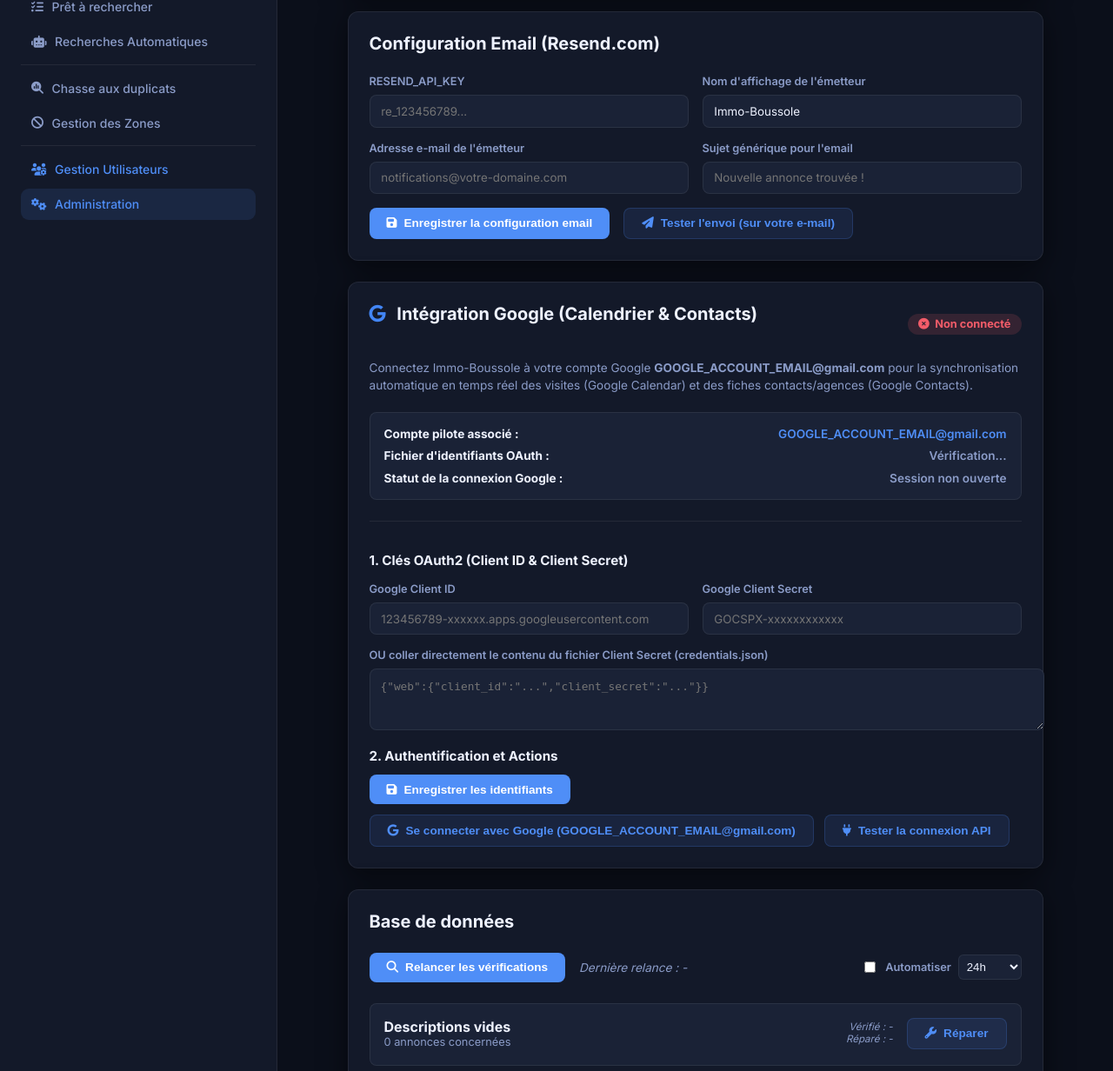
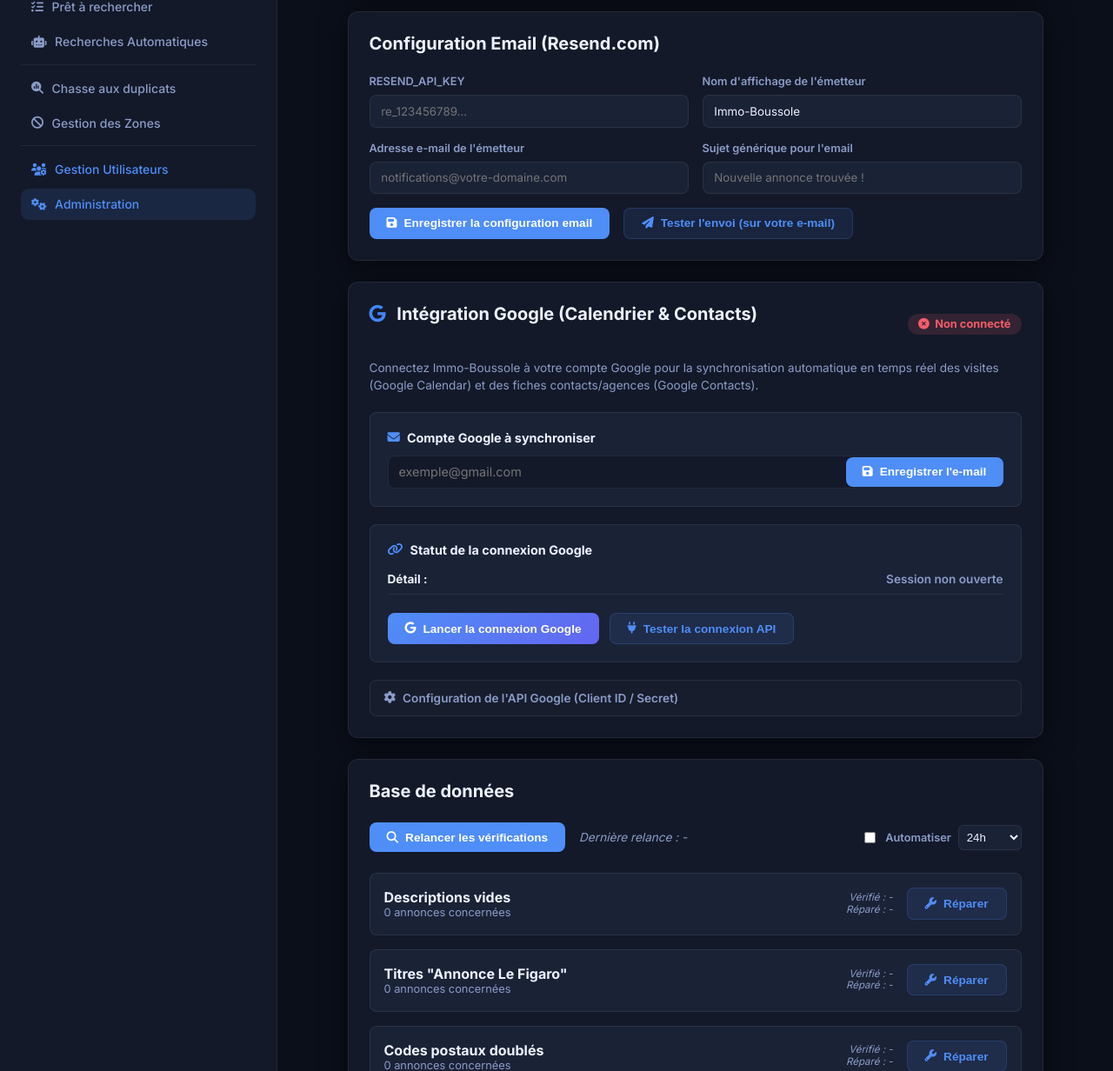
Before and after one commit to Immo-Boussole/immo-boussole, a FastAPI app: page /admin/maintenance in a window 1280 px wide. Shown: the part 509-1741 px from the top of the page at 87% size. Run offline with FastAPI, Linux system fonts and the light colour scheme; the visitor is signed in with stand-in values (Sample User, id 1); data comes from the database, SQL or seed files in the repository; data that the repository does not hold is empty; some web fonts are replaced.

Commit message:
feat: implement Google Contacts synchronization and API endpoints for managing agencies, agents, and dynamic pilot email settings.

```diff
--- a/app/database.py
+++ b/app/database.py
@@ -192,7 +192,9 @@ _MIGRATIONS = [
     # global_settings — google oauth fields v24
     ("global_settings", "google_oauth_credentials_json", "TEXT"),
     ("global_settings", "google_oauth_tokens_json",      "TEXT"),
+    ("global_settings", "google_pilot_email",            "TEXT DEFAULT 'GOOGLE_ACCOUNT_EMAIL@gmail.com'"),
 ]
+
 
 
 def run_migrations():
--- a/app/models.py
+++ b/app/models.py
@@ -408,8 +408,10 @@ class GlobalSettings(Base):
     # Google Sync Settings
     google_oauth_credentials_json = Column(Text, nullable=True) # Client ID & Secret JSON
     google_oauth_tokens_json = Column(Text, nullable=True)      # OAuth Tokens (Access/Refresh Token)
+    google_pilot_email = Column(String, nullable=True, default="GOOGLE_ACCOUNT_EMAIL@gmail.com")
 
     updated_at = Column(DateTime(timezone=True), onupdate=func.now())
+
 
 
 
--- a/templates/admin_maintenance.html
+++ b/templates/admin_maintenance.html
@@ -423,50 +423,36 @@
                     </div>
 
                     <p style="font-size: 0.85rem; color: var(--text-2); margin-bottom: 1.25rem; line-height: 1.5;">
-                        Connectez Immo-Boussole à votre compte Google <strong>GOOGLE_ACCOUNT_EMAIL@gmail.com</strong> pour la synchronisation automatique en temps réel des visites (Google Calendar) et des fiches contacts/agences (Google Contacts).
+                        Connectez Immo-Boussole à votre compte Google pour la synchronisation automatique en temps réel des visites (Google Calendar) et des fiches contacts/agences (Google Contacts).
                     </p>
 
-                    <div style="background: var(--surface-2); border: 1px solid var(--border); border-radius: 8px; padding: 1rem; margin-bottom: 1.5rem; display: flex; flex-direction: column; gap: 0.6rem;">
-                        <div style="display: flex; align-items: center; justify-content: space-between; font-size: 0.85rem;">
-                            <span><strong>Compte pilote associé :</strong></span>
-                            <span style="color: var(--accent); font-weight: 600;">GOOGLE_ACCOUNT_EMAIL@gmail.com</span>
+                    <!-- Google Pilot Email Form -->
+                    <div style="background: var(--surface-2); border: 1px solid var(--border); border-radius: 8px; padding: 1.25rem; margin-bottom: 1.25rem;">
+                        <h3 style="font-size: 0.9rem; font-weight: 700; margin-top: 0; margin-bottom: 0.75rem; color: var(--text); display: flex; align-items: center; gap: 0.5rem;">
+                            <i class="fas fa-envelope" style="color: var(--accent);"></i> Compte Google à synchroniser
+                        </h3>
+                        <div style="display: flex; gap: 0.75rem; align-items: center; flex-wrap: wrap;">
+                            <div style="flex: 1; min-width: 250px;">
+                                <input type="email" id="google_pilot_email_input" placeholder="exemple@gmail.com" style="width: 100%; background: var(--surface); border: 1px solid var(--border); border-radius: 8px; color: var(--text); padding: 0.6rem 0.75rem; font-size: 0.9rem;">
                             </div>
-                        <div style="display: flex; align-items: center; justify-content: space-between; font-size: 0.85rem;">
-                            <span><strong>Fichier d'identifiants OAuth :</strong></span>
-                            <span id="google_credentials_status" style="font-weight: 600; color: var(--text-2);">Vérification...</span>
-                        </div>
-                        <div style="display: flex; align-items: center; justify-content: space-between; font-size: 0.85rem;">
-                            <span><strong>Statut de la connexion Google :</strong></span>
-                            <span id="google_connection_detail" style="font-weight: 600; color: var(--text-2);">Session non ouverte</span>
+                            <button type="button" class="btn" onclick="saveGooglePilotEmail()" style="padding: 0.6rem 1.2rem;"><i class="fas fa-save"></i> Enregistrer l'e-mail</button>
                         </div>
                     </div>
 
-                    <div style="border-top: 1px solid var(--border); padding-top: 1.25rem; margin-top: 1rem;">
-                        <h3 style="font-size: 0.95rem; font-weight: 700; margin-bottom: 1rem; color: var(--text);">1. Clés OAuth2 (Client ID & Client Secret)</h3>
+                    <!-- Connection Status and Action Buttons -->
+                    <div style="background: var(--surface-2); border: 1px solid var(--border); border-radius: 8px; padding: 1.25rem; margin-bottom: 1.25rem; display: flex; flex-direction: column; gap: 0.8rem;">
+                        <h3 style="font-size: 0.9rem; font-weight: 700; margin-top: 0; margin-bottom: 0.25rem; color: var(--text); display: flex; align-items: center; gap: 0.5rem;">
+                            <i class="fas fa-link" style="color: var(--accent);"></i> Statut de la connexion Google
+                        </h3>
 
-                        <form id="googleCredentialsForm" onsubmit="saveGoogleCredentials(event)">
-                            <div class="form-row">
-                                <div class="form-group">
-                                    <label>Google Client ID</label>
-                                    <input type="text" id="google_client_id" placeholder="123456789-xxxxxx.apps.googleusercontent.com">
-                                </div>
-                                <div class="form-group">
-                                    <label>Google Client Secret</label>
-                                    <input type="password" id="google_client_secret" placeholder="GOCSPX-xxxxxxxxxxxx">
-                                </div>
+                        <div style="display: flex; align-items: center; justify-content: space-between; font-size: 0.85rem; border-bottom: 1px solid var(--border); padding-bottom: 0.6rem;">
+                            <span><strong>Détail :</strong></span>
+                            <span id="google_connection_detail" style="font-weight: 600; color: var(--text-2);">Session non ouverte</span>
                         </div>
 
-                            <div class="form-group" style="margin-top: 0.5rem;">
-                                <label>OU coller directement le contenu du fichier Client Secret (credentials.json)</label>
-                                <textarea id="google_credentials_json" rows="3" placeholder='{"web":{"client_id":"...","client_secret":"..."}}' style="width: 100%; background: var(--surface-2); border: 1px solid var(--border); border-radius: 8px; color: var(--text); padding: 0.75rem; font-family: monospace; font-size: 0.8rem; resize: vertical;"></textarea>
-                            </div>
-
-                            <div style="margin-top: 1.25rem;">
-                                <h3 style="font-size: 0.95rem; font-weight: 700; margin-bottom: 0.75rem; color: var(--text);">2. Authentification et Actions</h3>
-                                <div style="display: flex; gap: 0.75rem; flex-wrap: wrap; align-items: center;">
-                                    <button type="submit" class="btn"><i class="fas fa-save"></i> Enregistrer les identifiants</button>
-                                    <button type="button" class="btn secondary" onclick="loginGoogleAuth()" id="btn_google_login">
-                                        <i class="fab fa-google"></i> Se connecter avec Google (GOOGLE_ACCOUNT_EMAIL@gmail.com)
+                        <div style="display: flex; gap: 0.75rem; flex-wrap: wrap; margin-top: 0.5rem;">
+                            <button type="button" class="btn" onclick="loginGoogleAuth()" id="btn_google_login" style="background: linear-gradient(135deg, var(--accent), var(--accent-2));">
+                                <i class="fab fa-google"></i> Lancer la connexion Google
                             </button>
                             <button type="button" class="btn secondary" onclick="testGoogleAuth()" id="btn_google_test">
                                 <i class="fas fa-plug"></i> Tester la connexion API
@@ -476,9 +462,46 @@
                             </button>
                         </div>
                     </div>
+
+                    <!-- Advanced Collapsible Section for API keys -->
+                    <details style="background: rgba(255, 255, 255, 0.02); border: 1px solid var(--border); border-radius: 8px; padding: 0.75rem 1rem;">
+                        <summary style="font-size: 0.85rem; font-weight: 600; color: var(--text-2); cursor: pointer; user-select: none; display: flex; align-items: center; gap: 0.5rem;">
+                            <i class="fas fa-cog"></i> Configuration de l'API Google (Client ID / Secret)
+                        </summary>
+
+                        <div style="margin-top: 1rem; border-top: 1px solid var(--border); padding-top: 1rem;">
+                            <p style="font-size: 0.8rem; color: var(--text-2); margin-bottom: 1rem; line-height: 1.4;">
+                                Pour connecter l'application, configurez les identifiants OAuth2 créés sur la Google Cloud Console de votre projet.
+                            </p>
+
+                            <form id="googleCredentialsForm" onsubmit="saveGoogleCredentials(event)">
+                                <div class="form-row">
+                                    <div class="form-group" style="flex: 1; min-width: 200px; margin-bottom: 0.75rem;">
+                                        <label style="font-size: 0.8rem; display: block; margin-bottom: 0.3rem;">Google Client ID</label>
+                                        <input type="text" id="google_client_id" placeholder="123456789-xxxxxx.apps.googleusercontent.com" style="width: 100%; background: var(--surface); border: 1px solid var(--border); border-radius: 8px; color: var(--text); padding: 0.5rem 0.75rem; font-size: 0.85rem;">
+                                    </div>
+                                    <div class="form-group" style="flex: 1; min-width: 200px; margin-bottom: 0.75rem;">
+                                        <label style="font-size: 0.8rem; display: block; margin-bottom: 0.3rem;">Google Client Secret</label>
+                                        <input type="password" id="google_client_secret" placeholder="GOCSPX-xxxxxxxxxxxx" style="width: 100%; background: var(--surface); border: 1px solid var(--border); border-radius: 8px; color: var(--text); padding: 0.5rem 0.75rem; font-size: 0.85rem;">
+                                    </div>
+                                </div>
+
+                                <div class="form-group" style="margin-top: 0.75rem; margin-bottom: 0.75rem;">
+                                    <label style="font-size: 0.8rem; display: block; margin-bottom: 0.3rem;">OU coller directement le contenu du fichier credentials.json</label>
+                                    <textarea id="google_credentials_json" rows="3" placeholder='{"web":{"client_id":"...","client_secret":"..."}}' style="width: 100%; background: var(--surface-2); border: 1px solid var(--border); border-radius: 8px; color: var(--text); padding: 0.75rem; font-family: monospace; font-size: 0.8rem; resize: vertical;"></textarea>
+                                </div>
+
+                                <div style="display: flex; justify-content: space-between; align-items: center; flex-wrap: wrap; gap: 0.75rem; border-top: 1px solid var(--border); padding-top: 1rem; margin-top: 1rem;">
+                                    <div style="font-size: 0.8rem; color: var(--text-2);">
+                                        <strong>Fichier d'identifiants :</strong> <span id="google_credentials_status">Vérification...</span>
+                                    </div>
+                                    <button type="submit" class="btn" style="padding: 0.5rem 1.25rem;"><i class="fas fa-save"></i> Enregistrer les clés</button>
+                                </div>
                             </form>
                         </div>
+                    </details>
                 </div>
+
 
                 <div class="card">
 
@@ -1180,9 +1203,14 @@
                 const connDetail = document.getElementById('google_connection_detail');
                 const disconnectBtn = document.getElementById('btn_google_disconnect');
                 const loginBtn = document.getElementById('btn_google_login');
+                const emailInput = document.getElementById('google_pilot_email_input');
+
+                if (emailInput && !emailInput.value) {
+                    emailInput.value = data.pilot_email || '';
+                }
 
                 if (data.has_credentials) {
-                    credStatus.innerHTML = '<span style="color: var(--green);"><i class="fas fa-check-circle"></i> Identifiants présent (Configurés)</span>';
+                    credStatus.innerHTML = '<span style="color: var(--green);"><i class="fas fa-check-circle"></i> Identifiants présents (Configurés)</span>';
                 } else {
                     credStatus.innerHTML = '<span style="color: var(--red);"><i class="fas fa-exclamation-triangle"></i> Aucun identifiant configuré</span>';
                 }
@@ -1200,10 +1228,34 @@
                     badge.innerHTML = '<i class="fas fa-times-circle"></i> Non connecté';
                     connDetail.innerHTML = '<span style="color: var(--red);"><i class="fas fa-user-slash"></i> Session non ouverte ou jeton absent</span>';
                     disconnectBtn.style.display = 'none';
-                    loginBtn.innerHTML = '<i class="fab fa-google"></i> Se connecter avec Google (' + (data.pilot_email || 'GOOGLE_ACCOUNT_EMAIL@gmail.com') + ')';
+                    loginBtn.innerHTML = '<i class="fab fa-google"></i> Lancer la connexion Google';
                 }
             } catch (err) {
                 console.error("Error loading Google Auth status:", err);
+            }
+        }
+
+        async function saveGooglePilotEmail() {
+            const email = document.getElementById('google_pilot_email_input').value.trim();
+            if (!email) {
+                showAlert('Veuillez spécifier une adresse e-mail.', 'error');
+                return;
+            }
+            try {
+                const res = await fetch('/api/auth/google/pilot-email', {
+                    method: 'POST',
+                    headers: { 'Content-Type': 'application/json' },
+                    body: JSON.stringify({ email: email })
+                });
+                const data = await res.json();
+                if (res.ok) {
+                    showAlert(data.message || 'Adresse e-mail enregistrée avec succès.', 'success');
+                    loadGoogleAuthStatus();
+                } else {
+                    showAlert('Erreur: ' + (data.detail || 'Inconnue'), 'error');
+                }
+            } catch (err) {
+                showAlert('Erreur lors de l\'enregistrement de l\'e-mail.', 'error');
             }
         }
 
@@ -1253,7 +1305,7 @@
                 if (res.ok && data.authorization_url) {
                     window.location.href = data.authorization_url;
                 } else {
-                    showAlert('Erreur: ' + (data.detail || 'Impossible d\'initier la connexion Google. Vérifiez les identifiants Client ID & Secret.'), 'error');
+                    showAlert('Erreur: ' + (data.detail || 'Impossible d\'initier la connexion Google. Vérifiez les identifiants Client ID & Secret dans la section avancée.'), 'error');
                 }
             } catch (err) {
                 showAlert('Erreur lors de l\'ouverture de la session Google', 'error');
@@ -1292,10 +1344,11 @@
         // Check URL parameters for OAuth feedback
         const urlParams = new URLSearchParams(window.location.search);
         if (urlParams.get('google') === 'connected') {
-            showAlert('Compte Google GOOGLE_ACCOUNT_EMAIL@gmail.com connecté et synchronisé avec succès !', 'success');
+            showAlert('Compte Google connecté et synchronisé avec succès !', 'success');
         } else if (urlParams.get('google') === 'error') {
             showAlert('Erreur d\'autorisation lors de la connexion au compte Google.', 'error');
         }
+
 
         // Initialize
         loadEnvSettings();
```
Also changed, not shown: app/api/v1/endpoints/contacts.py (+20 -1 lines), app/google_service.py (+7 -0 lines), tests/test_google_settings.py (added, +46 -0 lines). Lines whose indentation alone changed are shown as unchanged.
